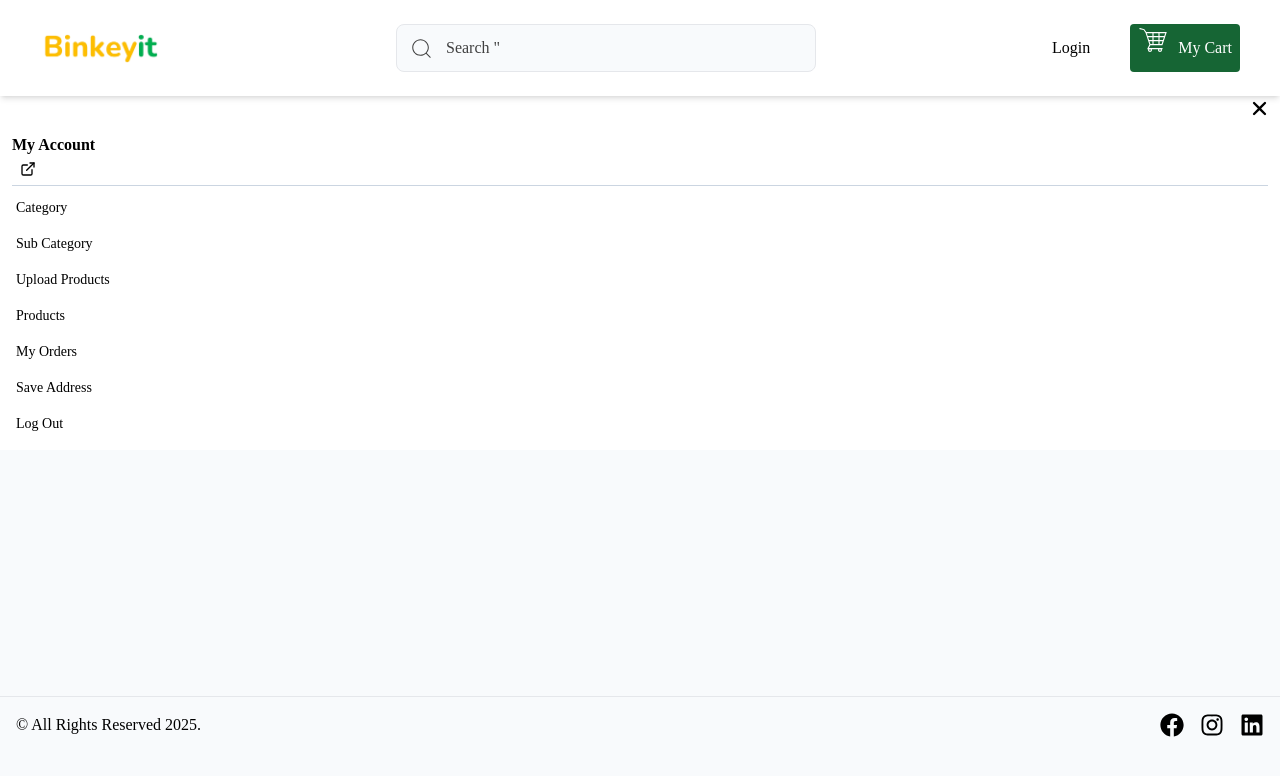
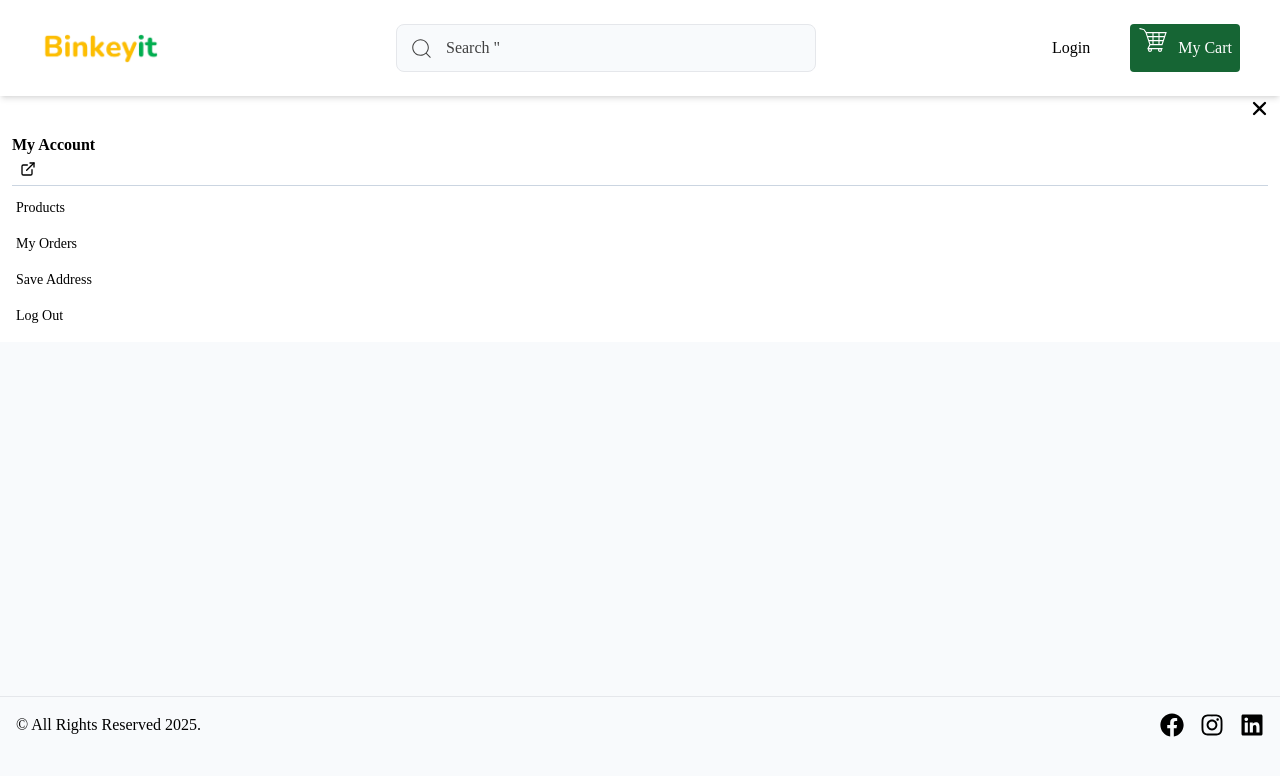
Before and after one commit to ShahzadMalik07/Blink-it, a React (Vite) app in the folder frontend/: page /user in a window 1280 px wide. Shown: the top 776 px of the page. Built offline with nearby package versions, Linux system fonts and the light colour scheme; no server answers.

Commit message:
admin status for dashboard links added

```diff
--- a/frontend/src/components/UserMenu.jsx
+++ b/frontend/src/components/UserMenu.jsx
@@ -7,6 +7,7 @@ import toast from 'react-hot-toast'
 import { logout } from '../store/userSlice'
 import AxiosToastError from '../utils/AxiosToastError'
 import { FiExternalLink } from "react-icons/fi";
+import isAdmin from "../utils/Admin"
 
 const UserMenu = ({ close }) => {
     const user = useSelector((store) => store.user)
@@ -37,7 +38,7 @@ const UserMenu = ({ close }) => {
 
     }
 
-    const handleClose = ()=>{
+    const handleClose = () => {
         if (close) {
             close()
 
@@ -48,16 +49,29 @@ const UserMenu = ({ close }) => {
             <div className='font-semibold mb-1'>My Account</div>
             <div className='text-sm flex items-center gap-2'>
                 <span className='max-w-52 text-ellipsis line-clamp-1'>{user?.name || user?.mobile}</span>
-                <Link onClick={handleClose} to={"/dashboard/profile"} className='hover:text-primary-100' ><FiExternalLink size={16}/></Link>
+                <Link onClick={handleClose} to={"/dashboard/profile"} className='hover:text-primary-100' ><FiExternalLink size={16} /></Link>
             </div>
             <Divider />
             <div className='text-sm grid gap-2 '>
-                <Link onClick={handleClose} to={"/dashboard/category"} className='hover:bg-blue-400 p-1 rounded' >Category</Link>
-                <Link onClick={handleClose} to={"/dashboard/subcategory"} className='hover:bg-blue-400 p-1 rounded' >Sub Category</Link>
-                <Link onClick={handleClose} to={"/dashboard/upload-products"} className='hover:bg-blue-400 p-1 rounded' >Upload Products</Link>
+                {
+                    isAdmin(user.role) && (
+                        <Link onClick={handleClose} to={"/dashboard/category"} className='hover:bg-blue-400 p-1 rounded' >Category</Link>
+                    )
+                }
+                {
+                    isAdmin(user.role) && (
+                        <Link onClick={handleClose} to={"/dashboard/subcategory"} className='hover:bg-blue-400 p-1 rounded' >Sub Category</Link>
+                    )
+                }
+                {
+                    isAdmin(user.role) && (
+                        <Link onClick={handleClose} to={"/dashboard/upload-products"} className='hover:bg-blue-400 p-1 rounded' >Upload Products</Link>
+                    )
+                }
+
                 <Link onClick={handleClose} to={"/dashboard/products"} className='hover:bg-blue-400 p-1 rounded' >Products</Link>
                 <Link onClick={handleClose} to={"/dashboard/myorders"} className='hover:bg-blue-400 p-1 rounded' >My Orders</Link>
-                <Link onClick={handleClose} to={"/dashboard/address"}className='hover:bg-blue-400 p-1 rounded' >Save Address</Link>
+                <Link onClick={handleClose} to={"/dashboard/address"} className='hover:bg-blue-400 p-1 rounded' >Save Address</Link>
                 <button onClick={handleLogout} className='text-left hover:bg-blue-400 p-1 rounded'>Log Out</button>
             </div>
         </div>
--- a/frontend/src/layouts/Dashboard.jsx
+++ b/frontend/src/layouts/Dashboard.jsx
@@ -1,8 +1,11 @@
 import React from 'react'
 import UserMenu from '../components/UserMenu'
 import { Outlet } from 'react-router-dom'
+import { useSelector } from 'react-redux'
 
 const Dashboard = () => {
+  const user = useSelector(store=>store.user)
+  console.log(user)
   return (
     <div className='bg-white'>
       <div className='container mx-auto px-8 grid lg:grid-cols-[250px,1fr]'>
--- /dev/null
+++ b/frontend/src/utils/Admin.js
@@ -0,0 +1,9 @@
+const isAdmin =(a)=>{
+    if (a==="ADMIN") {
+        return true
+
+    }
+    return false
+
+}
+export default isAdmin
```
